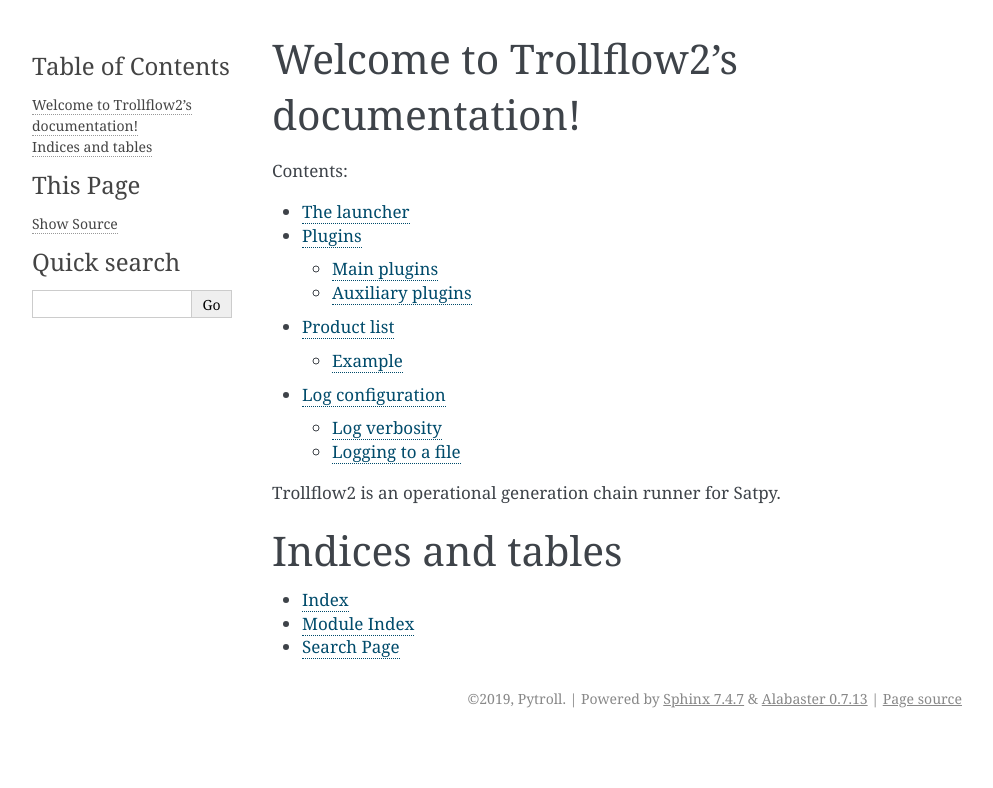
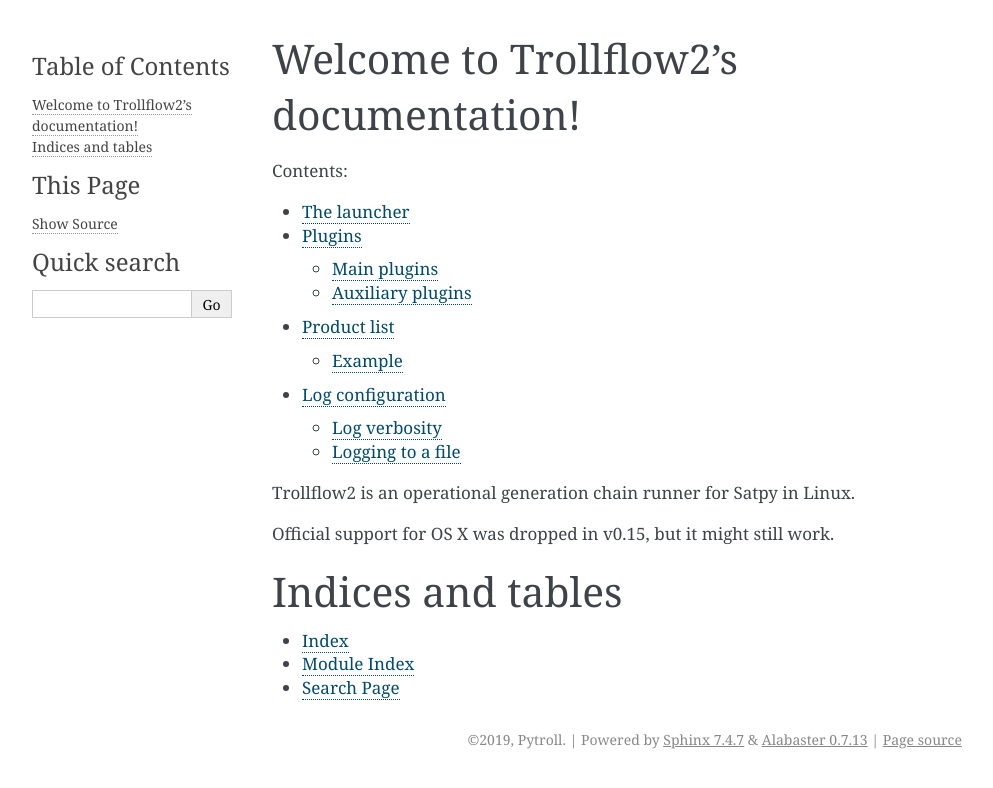
Before and after one commit to pytroll/trollflow2, a Sphinx documentation site: the page built from doc/source/index.rst, in a window 1280 px wide. Shown: the top 788 px of the page, without its empty margins (148-1141 px from the left). Built offline with Sphinx 7.4.7, drawn with Linux system fonts in a browser that asks for light colours.

Commit message:
Document that OSX support has been removed

```diff
--- a/doc/source/index.rst
+++ b/doc/source/index.rst
@@ -16,8 +16,9 @@
    logging
 
 
-Trollflow2 is an operational generation chain runner for Satpy.
+Trollflow2 is an operational generation chain runner for Satpy in Linux.
 
+Official support for OS X was dropped in v0.15, but it might still work.
 
 Indices and tables
 ==================
```
Also changed, not shown: README.md (+1 -1 lines).
